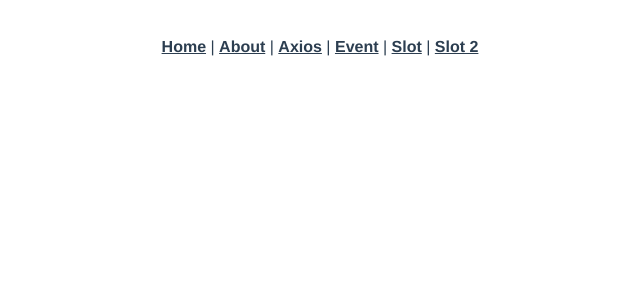
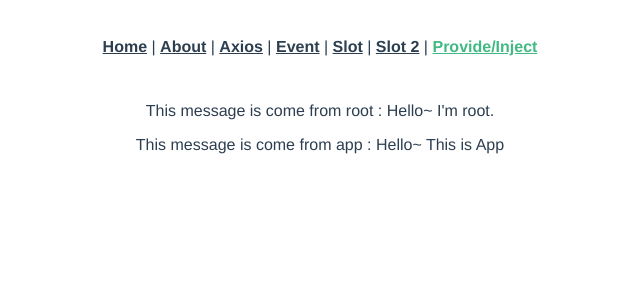
Before and after one commit to sbpark88/Vue.js-Short-Book, a Vue app in the folder vue-project-axios/: page /provide-inject in a window 1280 px wide. Shown: the top 300 px of the page, without its empty margins (320-960 px from the left). Built offline with nearby package versions, Linux system fonts and the light colour scheme.

Commit message:
Add: Add 'Provide/Inject'

```diff
--- a/vue-project-axios/src/App.vue
+++ b/vue-project-axios/src/App.vue
@@ -5,7 +5,8 @@
     <router-link to="/axios">Axios</router-link> |
     <router-link to="/call-event">Event</router-link> |
     <router-link to="/slot">Slot</router-link> |
-    <router-link to="/another-slot">Slot 2</router-link>
+    <router-link to="/another-slot">Slot 2</router-link> |
+    <router-link to="/provide-inject">Provide/Inject</router-link>
   </nav>
   <router-view />
 </template>
--- /dev/null
+++ b/vue-project-axios/src/components/FirstChild.vue
@@ -0,0 +1,16 @@
+<template>
+  <SecondChild />
+</template>
+
+<script>
+import SecondChild from "@/components/SecondChild.vue";
+
+export default {
+  name: "FirstChild",
+  components: {
+    SecondChild,
+  },
+};
+</script>
+
+<style scoped></style>
--- /dev/null
+++ b/vue-project-axios/src/components/SecondChild.vue
@@ -0,0 +1,16 @@
+<template>
+  <ThirdChild />
+</template>
+
+<script>
+import ThirdChild from "@/components/ThirdChild.vue";
+
+export default {
+  name: "SecondChild",
+  components: {
+    ThirdChild,
+  },
+};
+</script>
+
+<style scoped></style>
--- /dev/null
+++ b/vue-project-axios/src/components/ThirdChild.vue
@@ -0,0 +1,16 @@
+<template>
+  <p>This message is come from root : {{ rootMessage }}</p>
+  <p>This message is come from app : {{ appMessage }}</p>
+</template>
+
+<script>
+export default {
+  name: "ThirdChild",
+  inject: {
+    rootMessage: "rootValue",
+    appMessage: "appLevelValue",
+  },
+};
+</script>
+
+<style scoped></style>
--- a/vue-project-axios/src/main.js
+++ b/vue-project-axios/src/main.js
@@ -4,4 +4,9 @@ import router from "./router";
 import store from "./store";
 import mixins from "@/mixins";
 
-createApp(App).use(store).use(router).mixin(mixins).mount("#app");
+createApp(App)
+  .use(store)
+  .use(router)
+  .mixin(mixins)
+  .provide("appLevelValue", "Hello~ This is App")
+  .mount("#app");
--- a/vue-project-axios/src/router/index.js
+++ b/vue-project-axios/src/router/index.js
@@ -40,6 +40,12 @@ const routes = [
     component: () =>
       import(/* webpackChunkName: "slot2" */ "../views/FancyButtonView.vue"),
   },
+  {
+    path: "/provide-inject",
+    name: "provide inject",
+    component: () =>
+      import(/* webpackChunkName: "root" */ "../views/RootView.vue"),
+  },
 ];
 
 const router = createRouter({
--- /dev/null
+++ b/vue-project-axios/src/views/RootView.vue
@@ -0,0 +1,21 @@
+<template>
+  <FirstChild />
+</template>
+
+<script>
+import FirstChild from "@/components/FirstChild.vue";
+
+export default {
+  name: "RootView",
+  components: {
+    FirstChild,
+  },
+  provide() {
+    return {
+      rootValue: "Hello~ I'm root.",
+    };
+  },
+};
+</script>
+
+<style scoped></style>
```
